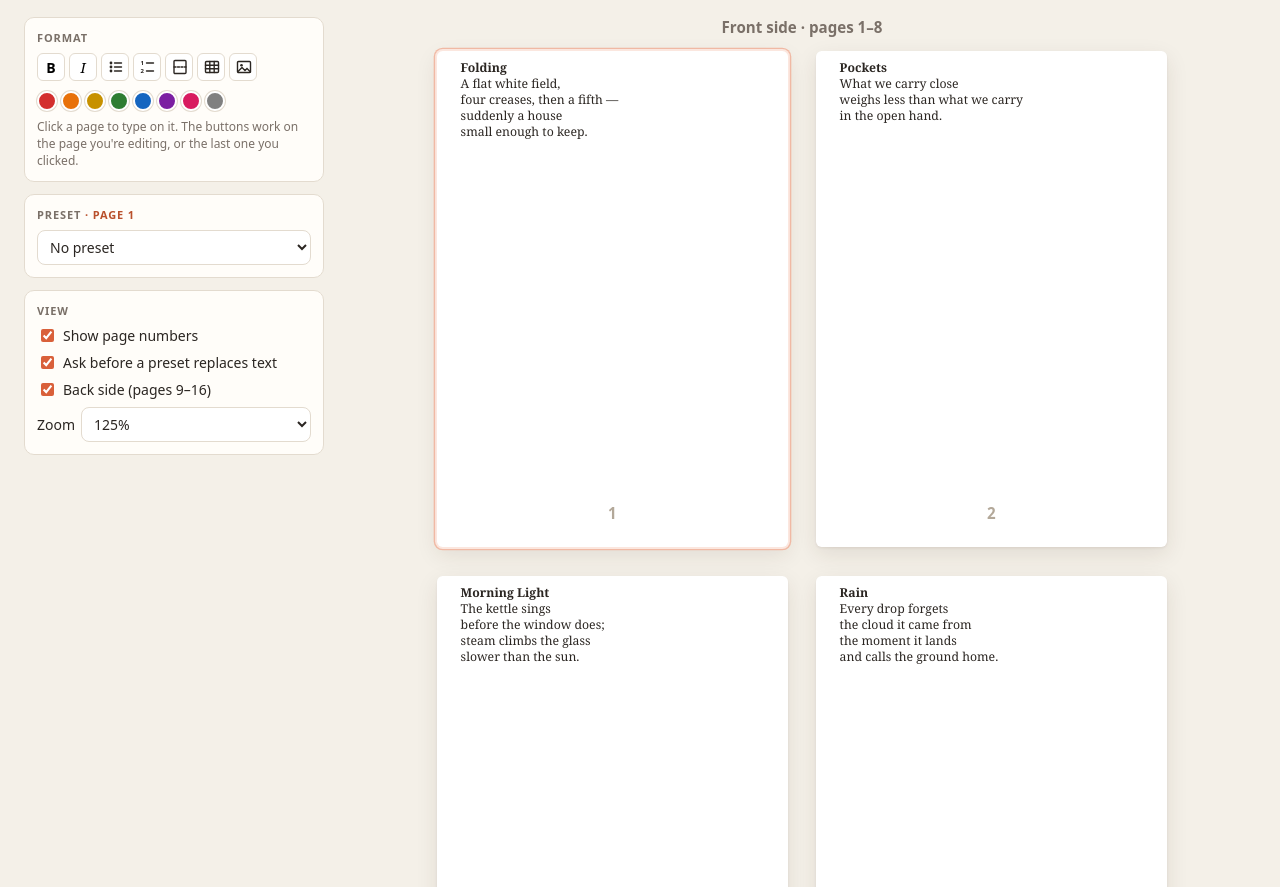
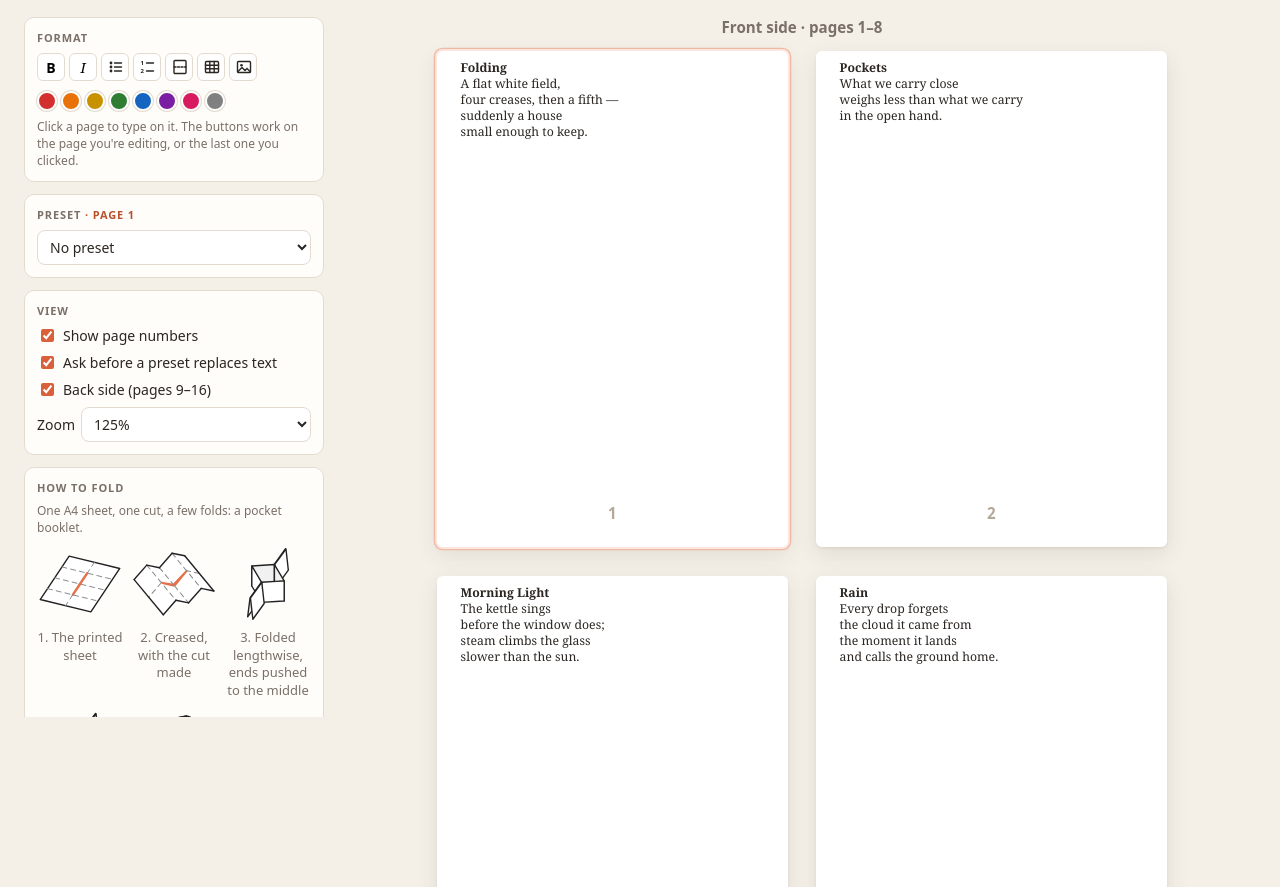
Before and after one commit to alexey2020/foldbook, a plain HTML site: page index.html in a window 1280 px wide. Shown: the part 65-952 px from the top of the page. Drawn offline with Linux system fonts and the light colour scheme.

Commit message:
Show the folding pictures in the editor's side panel
A "How to fold" card under View: one line on what Foldlet makes and the
five folding pictures with short captions, so the page explains itself
at a glance. Translated with the rest of the interface.

Co-Authored-By: Claude Opus 5.5 <noreply@anthropic.com>
Claude-Session: https://claude.ai/code/session_01V9PdnsnY55nsWna1ursnUG

```diff
--- a/index.html
+++ b/index.html
@@ -171,6 +171,18 @@
             <option value="1.25" selected>125%</option>
             <option value="1.5">150%</option>
           </select>
+        </div>
+      </section>
+
+      <section class="panel-card">
+        <h2>How to fold</h2>
+        <p class="panel-hint">One A4 sheet, one cut, a few folds: a pocket booklet.</p>
+        <div class="fold-steps fold-steps-panel">
+          <figure><img src="web/img/fold-1.svg" alt="" loading="lazy"><figcaption>1. <span>The printed sheet</span></figcaption></figure>
+          <figure><img src="web/img/fold-2.svg" alt="" loading="lazy"><figcaption>2. <span>Creased, with the cut made</span></figcaption></figure>
+          <figure><img src="web/img/fold-3.svg" alt="" loading="lazy"><figcaption>3. <span>Folded lengthwise, ends pushed to the middle</span></figcaption></figure>
+          <figure><img src="web/img/fold-4.svg" alt="" loading="lazy"><figcaption>4. <span>The cross: fold it into a stack</span></figcaption></figure>
+          <figure><img src="web/img/fold-5.svg" alt="" loading="lazy"><figcaption>5. <span>Done</span></figcaption></figure>
         </div>
       </section>
     </aside>
--- a/web/editor.css
+++ b/web/editor.css
@@ -494,6 +494,21 @@ textarea.cell-content {
   object-fit: contain;
 }
 
+/* The same pictures, small, in the editor's side panel. */
+.fold-steps-panel {
+  grid-template-columns: repeat(3, 1fr);
+  gap: 10px 8px;
+  margin: 0;
+}
+
+.fold-steps-panel img {
+  height: 78px;
+}
+
+.fold-steps-panel figcaption {
+  font-size: 11px;
+}
+
 .fold-steps figcaption {
   font-size: 13px;
   line-height: 1.35;
--- a/web/i18n.js
+++ b/web/i18n.js
@@ -111,6 +111,15 @@ window.FOLDLET_I18N = {
     "Some page numbers appear more than once: ": "Некоторые номера страниц повторяются: ",
     ".\nOnly the last section with each number was used; the earlier ones were dropped. Check the page numbering in the file.":
       ".\nИспользована только последняя часть с каждым номером, более ранние пропущены. Проверьте нумерацию страниц в файле.",
+
+    // Folding pictures in the panel
+    "How to fold": "Как сложить",
+    "One A4 sheet, one cut, a few folds: a pocket booklet.": "Один лист A4, один разрез, несколько сгибов — и готова карманная книжечка.",
+    "The printed sheet": "Лист после печати",
+    "Creased, with the cut made": "Согнут по сгибам, разрез сделан",
+    "Folded lengthwise, ends pushed to the middle": "Сложен вдоль, концы сдвинуты к середине",
+    "The cross: fold it into a stack": "Получился крест: сложите его стопкой",
+    "Done": "Готово",
   },
 
   eo: {
@@ -221,5 +230,14 @@ window.FOLDLET_I18N = {
     "Some page numbers appear more than once: ": "Iuj paĝnumeroj aperas pli ol unufoje: ",
     ".\nOnly the last section with each number was used; the earlier ones were dropped. Check the page numbering in the file.":
       ".\nNur la lasta parto kun ĉiu numero estis uzita; la antaŭaj estis preterlasitaj. Kontrolu la paĝnumerojn en la dosiero.",
+
+    // Folding pictures in the panel
+    "How to fold": "Kiel faldi",
+    "One A4 sheet, one cut, a few folds: a pocket booklet.": "Unu A4-folio, unu tranĉo, kelkaj faldoj: poŝa libreto.",
+    "The printed sheet": "La presita folio",
+    "Creased, with the cut made": "Faldita laŭ la faldoj, kun la tranĉo",
+    "Folded lengthwise, ends pushed to the middle": "Faldita laŭlonge, la finoj puŝitaj al la mezo",
+    "The cross: fold it into a stack": "La kruco: faldu ĝin en stakon",
+    "Done": "Preta",
   },
 };
```
